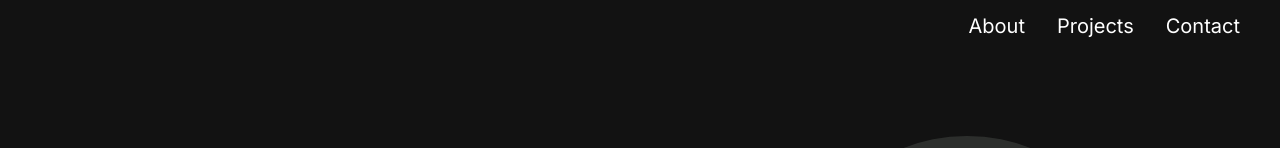
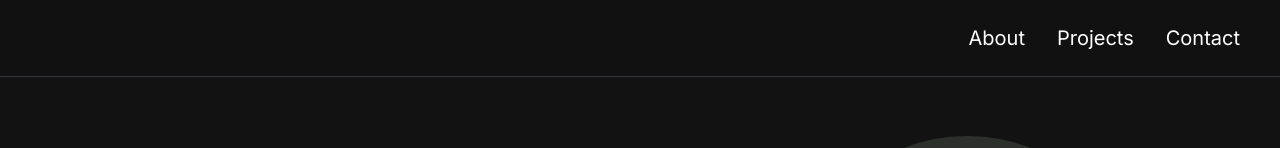
Before and after one commit to biernard1988/portfolio-website, a Next.js app: page / in a window 1280 px wide. Shown: the top 148 px of the page. Built offline with nearby package versions, Linux system fonts and the light colour scheme.

Commit message:
fixed the navbar and the tags selection

```diff
--- a/app/components/Footer.jsx
+++ b/app/components/Footer.jsx
@@ -2,7 +2,7 @@ import React from "react";
 
 function Footer() {
   return (
-    <footer className="footer border border-t-[#33353F] border-l-transparent border-r-transparent">
+    <footer className="footer border z-10 border-t-[#33353F] border-l-transparent border-r-transparent">
       <div className="container p-12 flex justify-between">
         <span className="text-transparent bg-clip-text bg-gradient-to-r from-cyan-500 to-green-500">
           BERNARD COSTA - Junior Web Developer
--- a/app/components/Navbar.jsx
+++ b/app/components/Navbar.jsx
@@ -23,8 +23,8 @@ const navLinks = [
 function Navbar() {
   const [navbarOpen, setNavbarOpen] = useState(false);
   return (
-    <nav className="fixed w-full bg-[#121212] bg-opacity-100">
-      <div className="flex flex-wrap items-center justify-between mx-auto mt-3 px-10 ">
+    <nav className="fixed w-full mx-auto z-10 py-2 border-b border-[#33353F] bg-[#1212128f] bg-opacity-100">
+      <div className="flex container flex-wrap lg:py-4 items-center justify-between mx-auto px-10">
         <Link href="/" className="text-2xl md:text-5xl font-semibold">
           {/*  LOGO */}
         </Link>
--- a/app/components/ProjectSection.jsx
+++ b/app/components/ProjectSection.jsx
@@ -98,7 +98,7 @@ function ProjectSection() {
           />
         </div>
         <div className="grid md:grid-cols-2 gap-8 md:gap-12">
-          {projectsData.map((project) => (
+          {filteredProjects.map((project, index) => (
             <ProjectCard
               key={project.id}
               title={project.title}
--- a/app/components/ProjectTag.jsx
+++ b/app/components/ProjectTag.jsx
@@ -1,6 +1,6 @@
 import React from "react";
 
-function ProjectTag({ name, onClick, isSelected }) {
+const ProjectTag = ({ name, onClick, isSelected }) => {
   const buttonStyles = isSelected
     ? "border-green-500"
     : "text-[#ADB7BE] border-slate-600 hover:border-white";
@@ -12,6 +12,6 @@ function ProjectTag({ name, onClick, isSelected }) {
       {name}
     </button>
   );
-}
+};
 
 export default ProjectTag;
```
